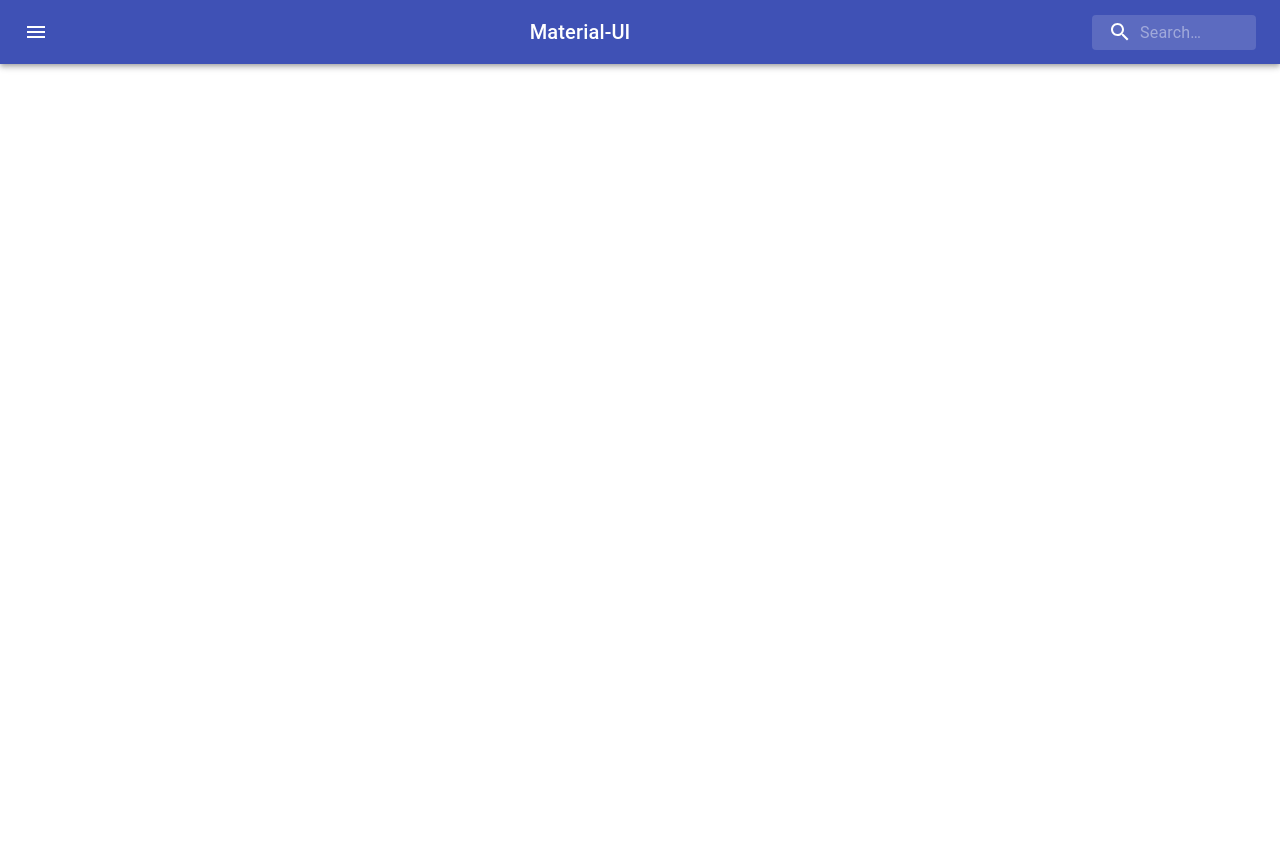
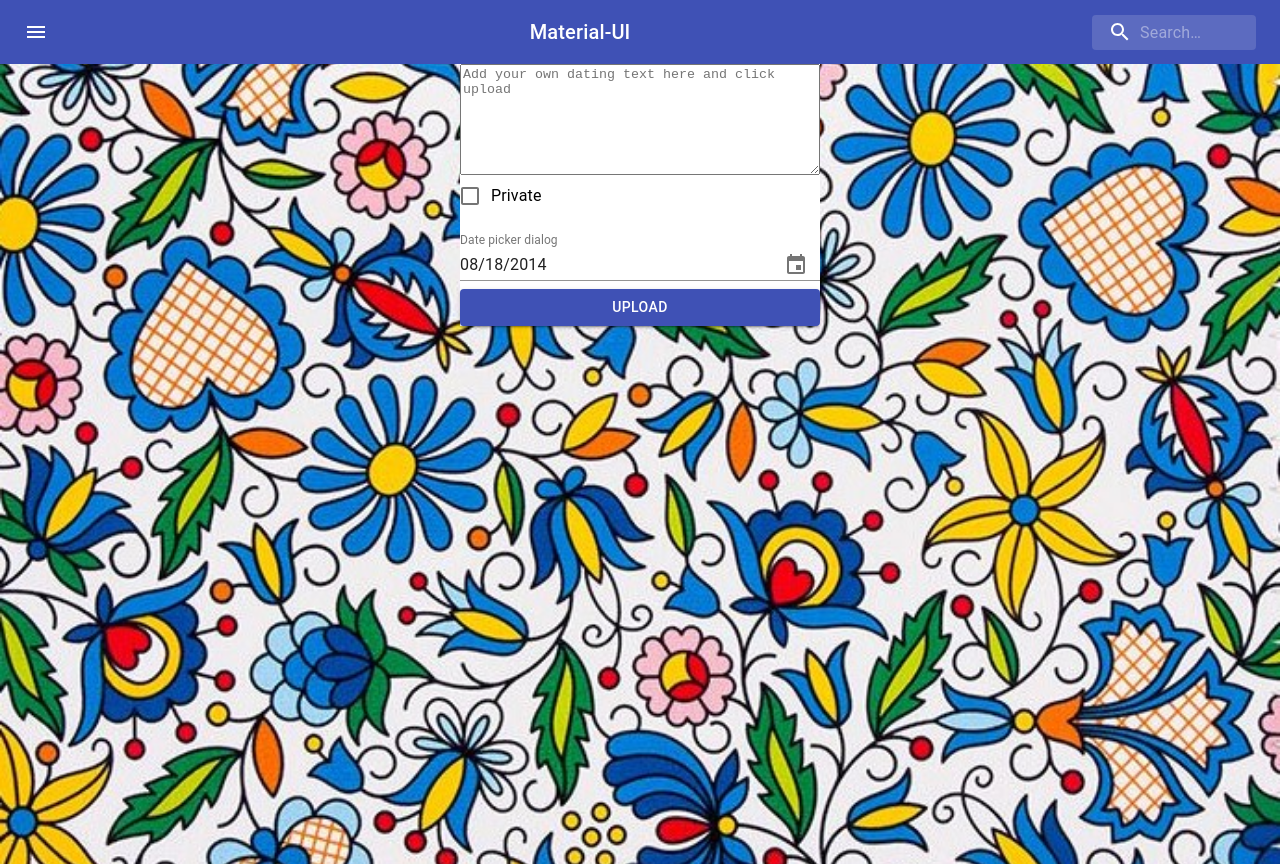
Before and after one commit to OBenshi/jobFit, a React (Create React App) app in the folder client/: page /addDatingText in a window 1280 px wide. Before the commit the page ends 800 px from the top, so only its background shows below. Built offline with nearby package versions, Linux system fonts and the light colour scheme.

Commit message:
Front AddComment+AddDatingText

```diff
--- a/client/src/App.tsx
+++ b/client/src/App.tsx
@@ -6,6 +6,7 @@ import LogIn from "./Views/LogIn";
 import Home from "./Views/Home";
 import SignUp from "./Views/SignUp";
 import DisplayText from "./Views/DisplayText";
+import AddDatingText from "./Views/AddDatingText";
 import AAbla from "./AAbla";
 import { MuiPickersUtilsProvider } from '@material-ui/pickers';
 import DateFnsUtils from '@date-io/date-fns';
@@ -19,6 +20,7 @@ function App() {
           <Route exact path="/login" children={<LogIn />} />
             <Route exact path="/testing" children={<AAbla />} />
             <Route exact path="/displayText" children={<DisplayText />} />
+            <Route exact path="/addDatingText" children={<AddDatingText />} />
           <Route exact path="/signup" children={<SignUp />} />
            <Route exact path="/" children={<Home />} />
           </Switch>
--- a/client/src/GraphQL/Mutations.tsx
+++ b/client/src/GraphQL/Mutations.tsx
@@ -15,7 +15,21 @@ export const SIGN_UP_USER =  gql`
 }
 `;
 
+export const ADD_DATING = gql`
+mutation Mutation($addDatingTextInput: newDTI) {
+  addDatingText(input: $addDatingTextInput) {
+    username
+  }
+}
+`;
 
+export const ADD_COMMENT = gql`
+query Query($aCommentId: ObjectID) {
+  aComment(_id: $aCommentId) {
+    text
+  }
+}
+`;
 
 //*Good morning dearest Nathalia,
 // if you are writing comments meant for me to read it would be better if you
--- /dev/null
+++ b/client/src/Views/AddDatingText.tsx
@@ -0,0 +1,25 @@
+import React from 'react';
+import background from '../img/background.jpg';
+import AddText from '../components/AddText';
+
+interface Props {
+
+}
+
+const AddDatingText: React.FC = () => {
+       const backgroundStyles = {
+        backgroundImage: `url(${background})`,
+        backgroundPosition: 'center',
+        backgroundSize: 'cover',
+        backgroundRepeat: 'no-repeat',
+        width: '100vw',
+        height: '100vh'
+};
+    return (
+        <div style={backgroundStyles}>
+            <AddText/>
+        </div>
+    )
+}
+
+export default AddDatingText;
--- a/client/src/Views/DisplayText.tsx
+++ b/client/src/Views/DisplayText.tsx
@@ -1,62 +1,8 @@
-import React, {
-  FC,
-  Fragment,
-  useState,
-  ChangeEvent,
-  FormEvent,
-  useContext,
-  useEffect
-} from "react";
+import React from "react";
 import background from '../img/background.jpg';
-import { useQuery, gql } from '@apollo/client'
-import { DATING_TEXT } from '../GraphQL/Queries';
-
-
-import { makeStyles } from '@material-ui/core/styles';
-import Card from '@material-ui/core/Card';
-import CardActions from '@material-ui/core/CardActions';
-import CardContent from '@material-ui/core/CardContent';
-import Button from '@material-ui/core/Button';
-import Typography from '@material-ui/core/Typography';
-
-const useStyles = makeStyles({
-  root: {
-        maxWidth: 275,
-        minHeight:100
-  },
-  bullet: {
-    display: 'inline-block',
-    margin: '0 2px',
-    transform: 'scale(0.8)',
-  },
-  title: {
-    fontSize: 14,
-  },
-  pos: {
-    marginBottom: 12,
-  },
-});
-
-interface Props {
-
-}
+import DisplayTextComp from '../components/DisplayTextComp';
 
 const DisplayText: React.FC = () => {
-  const classes = useStyles();
-  const bull = <span className={classes.bullet}>•</span>;
-
-    const { error, loading, data } = useQuery(DATING_TEXT)
-
-  console.log(data);
- //console.log(data.allTexts);
-
-  useEffect(() => {
-      if (data) {
-      console.log(data.allTexts[0].comments)
-      //setTexts(data.allTexts)
-        }
-    }, [data]);
-
      const backgroundStyles = {
         backgroundImage: `url(${background})`,
         backgroundPosition: 'center',
@@ -68,25 +14,7 @@ const DisplayText: React.FC = () => {
 };
     return (
     <div style={backgroundStyles}>
-     {loading && <p>loading</p>}
-      {error !== undefined && <p>{error.message}</p>}
-      {data !== undefined && data.allTexts.map((allText: any) => {
-            return <Card className={classes.root}>
-            <CardContent>
-            <Typography className={classes.title} color="textSecondary" gutterBottom>
-            <Typography variant="h5" component="h2">{allText.postDate}</Typography>
-            </Typography>
-            <Typography variant="h5" component="h2"> {allText.text} </Typography>
-                <Typography variant="h5" component="h2"></Typography>
-              {allText.comments.map((comment: any) => {
-                return <Typography variant="h5" component="h2">{comment.text}</Typography>
-              })}
-        </CardContent>
-        <CardActions>
-        <Button size="small">Add a comment</Button>
-        </CardActions>
-        </Card>
-              })}
+    <DisplayTextComp/>
         </div>
   )
 }
--- a/client/src/Views/SignUp.tsx
+++ b/client/src/Views/SignUp.tsx
@@ -137,12 +137,6 @@ const handleChange = (e: ChangeEvent<HTMLInputElement>) =>
       }
   }
 
-  /*   useEffect(() => {
-    if (url) {
-      handleCLick;
-    }
-    }, [url]); */
-
   const backgroundStyles = {
         backgroundImage: `url(${background})`,
         backgroundPosition: 'center',
--- /dev/null
+++ b/client/src/components/AddText.tsx
@@ -0,0 +1,105 @@
+import React, {
+  useState,
+  ChangeEvent,
+  FormEvent,
+} from "react";
+import {
+  KeyboardDatePicker,
+} from '@material-ui/pickers';
+import TextareaAutosize from '@material-ui/core/TextareaAutosize';
+import Button from '@material-ui/core/Button';
+import { createStyles, makeStyles, Theme } from "@material-ui/core/styles";
+import FormControlLabel from '@material-ui/core/FormControlLabel';
+import Checkbox, { CheckboxProps } from '@material-ui/core/Checkbox';
+import { useMutation } from "@apollo/client";
+import {ADD_DATING} from '../GraphQL/Mutations'
+
+const useStyles = makeStyles((theme: Theme) =>
+  createStyles({
+    container: {
+    display: "flex",
+    flexDirection:'column',
+    flexWrap: "wrap",
+    width: 360,
+    margin: `${theme.spacing(0)} auto`,
+    }
+  })
+);
+interface IAddText {
+    owner: string
+    text: string
+    postDate: string
+    xprivate: boolean
+}
+
+const AddText: React.FC = (props) => {
+     const [selectedDate, setSelectedDate] = React.useState<Date | null>(
+    new Date('2014-08-18T21:11:54'),
+  );
+  const handleDateChange = (date: Date | null) => {
+    setSelectedDate(date);
+  };
+    const classes = useStyles();
+    const [addDatingText, { error }] = useMutation(ADD_DATING);
+    const [datingText, setDatingText] = useState <IAddText>({
+    owner: "",
+    text: "",
+    postDate: new Date().toISOString(),
+    xprivate: false
+    })
+
+  const handleChange = (e: ChangeEvent<any>): void =>
+  setDatingText({ ...datingText, [e.target.name]: e.target.value }
+    );
+
+    const handleCLick = (e: FormEvent<HTMLFormElement>) => {
+        console.log(datingText)
+        e.preventDefault();
+        addDatingText({
+          variables: {
+              "addDatingTextInput": {
+               "owner": datingText.owner,
+               "text": datingText.text,
+               "postDate": datingText.postDate,
+               "xprivate": datingText.xprivate,
+            }
+          }
+        })
+        if (error) {
+          console.log(error)
+        } else {
+          console.log("text was uploaded")
+      }
+  }
+    return (
+        <div>
+        <form className={classes.container} noValidate autoComplete="off" style ={{backgroundColor:" white"}} onSubmit={handleCLick}>
+        <TextareaAutosize aria-label="minimum height" minRows={7} placeholder="Add your own dating text here and click upload" name="text"
+        onChange={handleChange} />
+        <FormControlLabel
+        control={
+          <Checkbox
+            name="checkedB"
+            color="primary"
+          />
+        }
+        label="Private"
+                />
+         <KeyboardDatePicker
+          margin="normal"
+          id="date-picker-dialog"
+          label="Date picker dialog"
+          format="MM/dd/yyyy"
+          value={selectedDate}
+          onChange={handleDateChange}
+          KeyboardButtonProps={{
+            'aria-label': 'change date',
+          }}
+        />
+        <Button variant="contained" color="primary" type="submit">Upload</Button>
+        </form>
+        </div>
+    )
+}
+
+export default AddText;
--- /dev/null
+++ b/client/src/components/DisplayTextComp.tsx
@@ -0,0 +1,86 @@
+import React, { useState } from "react";
+import { useQuery, gql } from '@apollo/client'
+import { DATING_TEXT } from '../GraphQL/Queries';
+import { useMutation } from "@apollo/client";
+import {ADD_COMMENT} from '../GraphQL/Mutations'
+import { makeStyles } from '@material-ui/core/styles';
+import Button from '@material-ui/core/Button';
+import { Paper } from '@material-ui/core';
+import Typography from '@material-ui/core/Typography';
+import TextareaAutosize from '@material-ui/core/TextareaAutosize';
+
+const useStyles = makeStyles({
+  root: {
+        maxWidth: 275,
+        minHeight: 190,
+        marginBottom: 10,
+        marginLeft: 60
+  },
+  pos: {
+    marginBottom: 12,
+  },
+});
+
+interface IAddText {
+   owner: string,
+    text: string,
+    score: string,
+    postDate: string
+}
+
+const DisplayTextComp: React.FC = (props) => {
+  const classes = useStyles();
+  const { error, loading, data } = useQuery(DATING_TEXT);
+  //const [aComment] = useMutation(ADD_COMMENT);
+  const [comment, setComment] = useState<IAddText>({
+    owner: "",
+    text: "",
+    score: "",
+    postDate: ""
+  });
+
+  console.log(data);
+
+  /* const handleChange = (e: ChangeEvent<HTMLInputElement>) =>
+  setComment({ ...comment, [e.target.name]: e.target.value }
+    ); */
+  /* const handleCLick =  (e: ) => {
+    e.preventDefault();
+        aComment({
+          variables: {
+          "owner": comment.owner,
+           "text": comment.text,
+          "score": comment.score,
+          "postDate": comment.postDate
+            }
+          }
+        )
+        if (error) {
+          console.log(error)
+        } else {
+          console.log("user logged in")
+        }
+      } */
+
+    return (
+    <div>
+     {loading && <p>loading</p>}
+      {error !== undefined && <p>{error.message}</p>}
+      {data !== undefined && data.allTexts.map((allText: any) => {
+        return <Paper className={classes.root}>
+            <Typography variant="h6" gutterBottom>{allText.text}</Typography>
+            <Typography variant="caption" display="block" gutterBottom> {allText.postDate} </Typography>
+              {allText.comments.map((comment: any) => {
+                return <Typography variant="body2">{comment.text}</Typography>
+              })}
+          <div>
+         <TextareaAutosize aria-label="minimum height" minRows={2} placeholder="your comment" name="text" />
+        <Button size="small" variant="contained" color="primary">Add a comment</Button></div>
+        </Paper>
+              })}
+        </div>
+  )
+}
+export default DisplayTextComp;
+
+///TODO here once we got mutation to add a comment, need to check again the fetch and uncomment the events
```
Also changed, not shown: client/src/context/AuthContext.tsx (+34 -2 lines).
